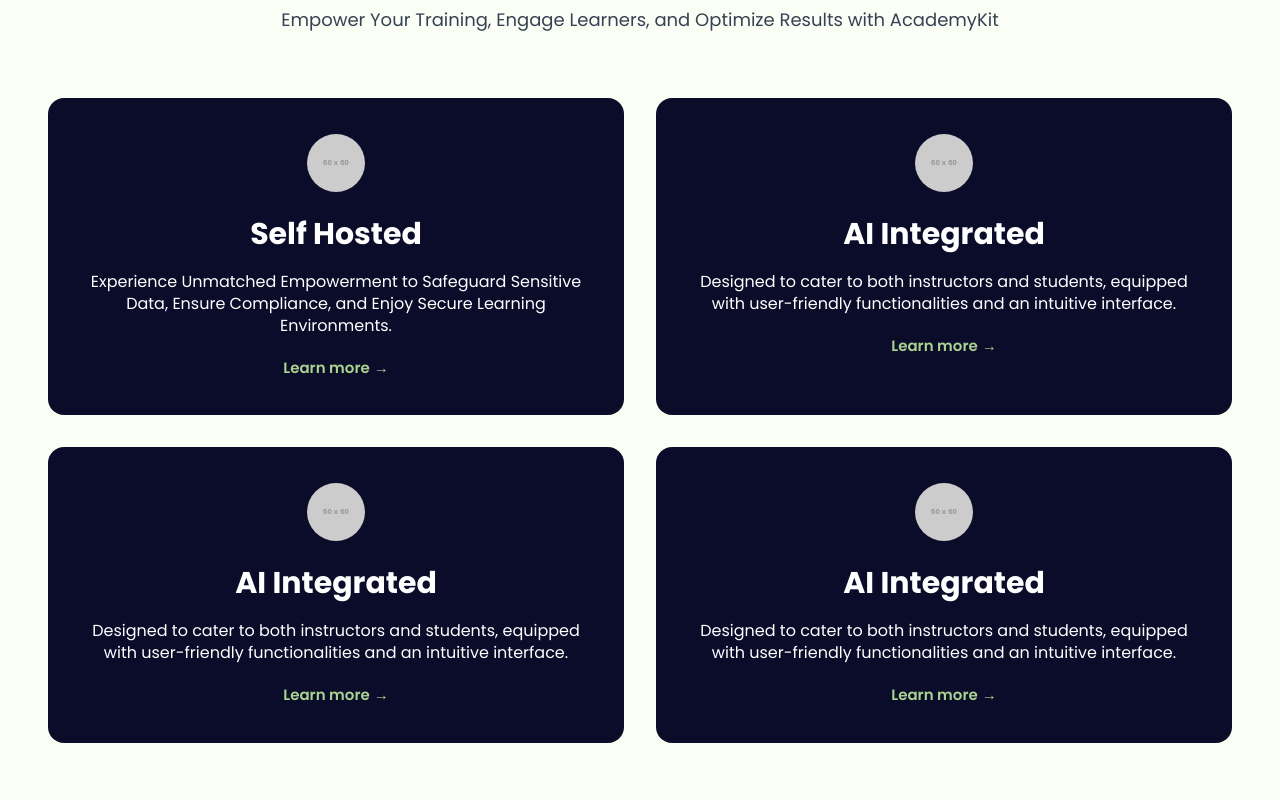
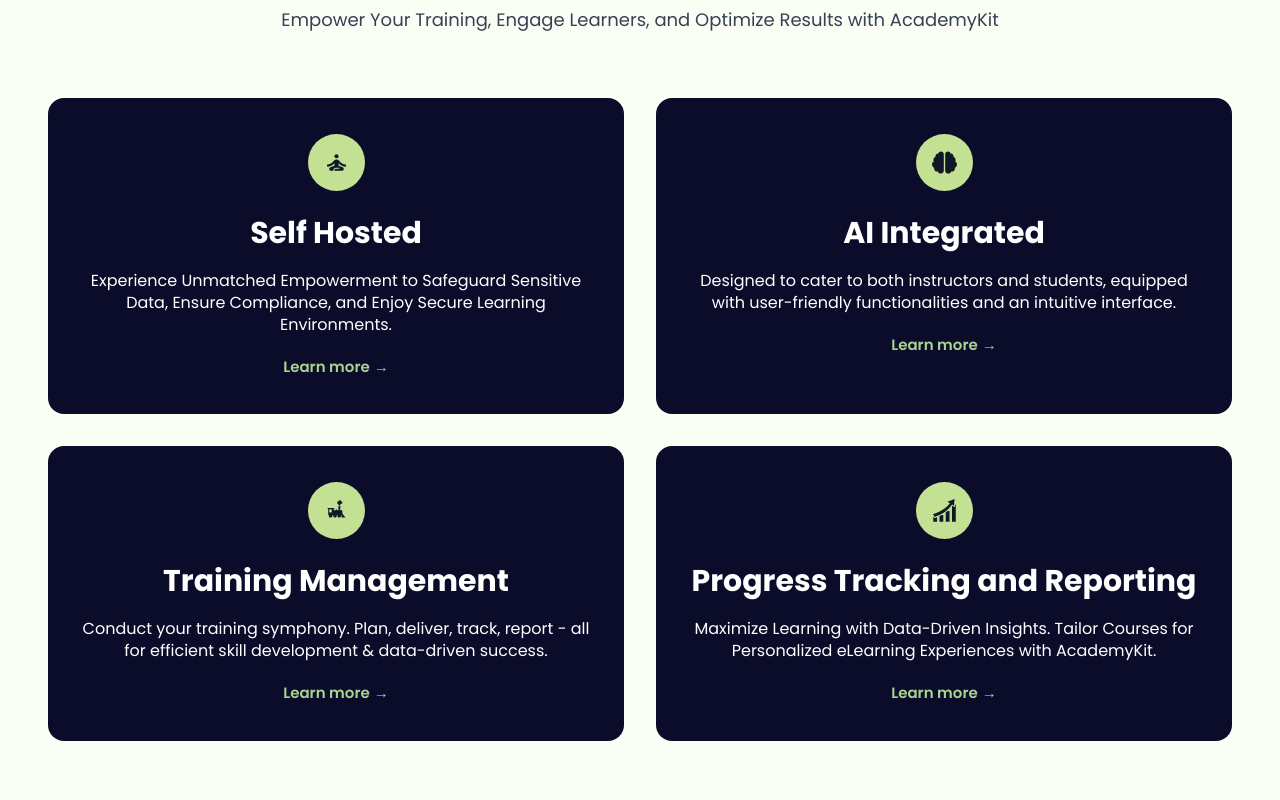
Before and after one commit to brihat2590/AcademyKit, a Next.js app: page /why in a window 1280 px wide. Shown: the part 820-1620 px from the top of the page. Built offline with nearby package versions, Linux system fonts and the light colour scheme.

Commit message:
completed the whole resources

```diff
--- a/src/app/about-us/page.tsx
+++ b/src/app/about-us/page.tsx
@@ -27,9 +27,9 @@
                     </span>
                     </span>
                 </h2>
-                <button className="mt-10 px-6 py-1.5 bg-[#c3e192] text-[#0a0a32] font-semibold rounded-md shadow border-3 border-gray-900 hover:border-green-700 transition">
+                <a href="https://hub.docker.com/r/academykit/academy" target="_blank" rel="noopener noreferrer"  className="mt-10 px-6 py-1.5 bg-[#c3e192] text-[#0a0a32] font-semibold rounded-md shadow border-3 border-gray-900 hover:border-green-700 transition">
                     Get Started
-                </button>
+                </a>
                 </section>
 
 
@@ -46,9 +46,9 @@
                         </p>
                         <div className="flex justify-center gap-4">
 
-                          <button className="px-5 py-2 rounded-md bg-[#c2e092] text-[#0c0c3d] font-semibold shadow transition border-3 hover:border-[#6a9b29] border-[#0c0c3d]">
+                          <a href="https://hub.docker.com/r/academykit/academy" target="_blank" rel="noopener noreferrer" className="px-5 py-2 rounded-md bg-[#c2e092] text-[#0c0c3d] font-semibold shadow transition border-3 hover:border-[#6a9b29] border-[#0c0c3d]">
                             Try Now!
-                          </button>
+                          </a>
                         </div>
 
                         {/* Floating shapes – large + popped out further */}
--- a/src/app/why/page.tsx
+++ b/src/app/why/page.tsx
@@ -1,3 +1,9 @@
+import { User } from "lucide-react";
+import Link from "next/link";
+import { FaBrain } from "react-icons/fa";
+import { GiProgression } from "react-icons/gi";
+import { MdSelfImprovement } from "react-icons/md";
+import { WiTrain } from "react-icons/wi";
 
 
 export default function page() {
@@ -15,10 +21,10 @@
               Explore AcademyKit's Powerful Features
             </p>
             <div className="flex justify-center  gap-4">
-              <a  href="https://hub.docker.com/r/academykit/academy" className="bg-[#c2e092] text-black font-semibold px-6 py-2  border-3 border-[#0a0b34] hover:border-[#6a9b29] transition duration rounded-sm">
+              <a  href="https://hub.docker.com/r/academykit/academy" target="_blank" rel="noopener noreferrer" className="bg-[#c2e092] text-black font-semibold px-6 py-2  border-3 border-[#0a0b34] hover:border-[#6a9b29] transition duration rounded-sm">
                 Try Now!
               </a>
-              <a href="https://docs.academykit.co/introduction" className="bg-white text-black font-semibold px-6 py-2  hover:bg-gray-200 transition border-3 border-[#0a0b34] hover:border-[#6a9b29] rounded-sm">
+              <a href="https://docs.academykit.co/introduction" target="_blank" rel="noopener noreferrer" className="bg-white text-black font-semibold px-6 py-2  hover:bg-gray-200 transition border-3 border-[#0a0b34] hover:border-[#6a9b29] rounded-sm">
                 Learn How
               </a>
             </div>
@@ -47,95 +53,74 @@
   <div className="flex flex-wrap justify-center gap-8"> {/* Changed to stretch for equal height */}
     {/* Card 1 */}
     <div className="bg-[#0b0c2a] text-white rounded-2xl px-7 py-9 w-full max-w-xl flex flex-col items-center"> {/* Increased padding slightly */}
-      <div className="mb-5">
-        <img
-          src="https://via.placeholder.com/60"
-          alt="Self Hosted Icon"
-          width={58}
-          height={58}
-          className="rounded-full"
-        />
+      <div className="mb-5 bg-[#c3e192] text-gray-900 p-4 rounded-full">
+        <MdSelfImprovement size={25}/>
+
       </div>
       <h3 className="text-[30px] font-bold mb-3.5">Self Hosted</h3>  {/* Between xl and 2xl */}
       <p className="text-center text-[16px] mb-5 leading-snug">  {/* Slightly larger than base */}
         Experience Unmatched Empowerment to Safeguard Sensitive Data,
         Ensure Compliance, and Enjoy Secure Learning Environments.
       </p>
-      <a
-        href="#"
+      <Link
+        href="/self-hosted-lms"
     className="text-[#aad390] font-semibold inline-flex items-center gap-1 hover:text-[#5e862a] transition text-[15px]"
       >
         Learn more <span>&rarr;</span>
-      </a>
+      </Link>
     </div>
 
     {/* Card 2 */}
     <div className="bg-[#0b0c2a] text-white rounded-2xl px-7 py-9 w-full max-w-xl flex flex-col items-center">
-      <div className="mb-5">
-        <img
-          src="https://via.placeholder.com/60"
-          alt="AI Integrated Icon"
-          width={58}
-          height={58}
-          className="rounded-full"
-        />
+    <div className="mb-5 bg-[#c3e192] text-gray-900 p-4 rounded-full">
+        <FaBrain size={25}/>
+
       </div>
       <h3 className="text-[30px] font-bold mb-3.5">AI Integrated</h3>
       <p className="text-center text-[16px] mb-5 leading-snug">
         Designed to cater to both instructors and students, equipped with
         user-friendly functionalities and an intuitive interface.
       </p>
-      <a
-        href="#"
+      <Link
+        href="/ai-integrated"
         className="text-[#aad390] font-semibold inline-flex items-center gap-1 hover:text-[#5e862a] transition text-[15px]"
       >
         Learn more <span>&rarr;</span>
-      </a>
+      </Link>
     </div>
     <div className="flex flex-wrap justify-center gap-8">
     <div className="bg-[#0b0c2a] text-white rounded-2xl px-7 py-9 w-full max-w-xl flex flex-col items-center">
-      <div className="mb-5">
-        <img
-          src="https://via.placeholder.com/60"
-          alt="AI Integrated Icon"
-          width={58}
-          height={58}
-          className="rounded-full"
-        />
+    <div className="mb-5 bg-[#c3e192] text-gray-900 p-4 rounded-full">
+        <WiTrain size={25}/>
+
       </div>
-      <h3 className="text-[30px] font-bold mb-3.5">AI Integrated</h3>
+      <h3 className="text-[30px] font-bold mb-3.5">Training Management
+      </h3>
       <p className="text-center text-[16px] mb-5 leading-snug">
-        Designed to cater to both instructors and students, equipped with
-        user-friendly functionalities and an intuitive interface.
+      Conduct your training symphony. Plan, deliver, track, report - all for efficient skill development & data-driven success.
       </p>
-      <a
-        href="#"
+      <Link
+        href="/training-management"
         className="text-[#aad390] font-semibold inline-flex items-center gap-1 hover:text-[#5e862a] transition text-[15px]"
       >
         Learn more <span>&rarr;</span>
-      </a>
+      </Link>
     </div>
     <div className="bg-[#0b0c2a] text-white rounded-2xl px-7 py-9 w-full max-w-xl flex flex-col items-center">
-      <div className="mb-5">
-        <img
-          src="https://via.placeholder.com/60"
-          alt="AI Integrated Icon"
-          width={58}
-          height={58}
-          className="rounded-full"
-        />
+    <div className="mb-5 bg-[#c3e192] text-gray-900 p-4 rounded-full">
+        <GiProgression size={25}/>
+
       </div>
-      <h3 className="text-[30px] font-bold mb-3.5">AI Integrated</h3>
+      <h3 className="text-[30px] font-bold mb-3.5">Progress Tracking and Reporting</h3>
       <p className="text-center text-[16px] mb-5 leading-snug">
-        Designed to cater to both instructors and students, equipped with
-        user-friendly functionalities and an intuitive interface.
+      Maximize Learning with Data-Driven Insights. Tailor Courses for Personalized eLearning Experiences with AcademyKit.
       </p>
-      <a
-        href="#"
+      <Link
+        href="/analytics"
         className="text-[#aad390] font-semibold inline-flex items-center gap-1 hover:text-[#5e862a] transition text-[15px]"
       >
         Learn more <span>&rarr;</span>
-      </a>
+      </Link>
     </div>
 
 
@@ -162,12 +147,12 @@
 
         {/* Right Buttons */}
         <div className="flex gap-4">
-          <button className="bg-[#0b0c2a] text-white font-semibold px-6 py-2 rounded hover:text-[#1a1b4a] hover:bg-white transition border-3 border-[#0b0c2a]">
+          <a href="https://hub.docker.com/r/academykit/academy" target="_blank" rel="noopener noreferrer" className="bg-[#0b0c2a] text-white font-semibold px-6 py-2 rounded hover:text-[#1a1b4a] hover:bg-white transition border-3 border-[#0b0c2a]">
             Get Started
-          </button>
-          <button className="bg-white text-[#0b0c2a] border-2 border-[#0b0c2a] font-semibold px-6 py-2 rounded hover:bg-gray-100 transition brder-3 hover:border-[#6a9b29]">
+          </a>
+          <a href="https://docs.academykit.co/introduction" target="_blank" rel="noopener noreferrer"  className="bg-white text-[#0b0c2a]  border-[#0b0c2a] font-semibold px-6 py-2 rounded hover:bg-gray-100 transition border-3 hover:border-[#6a9b29]">
             Learn More
-          </button>
+          </a>
         </div>
       </div>
     </section>
--- a/src/components/pricing/pricingPage.tsx
+++ b/src/components/pricing/pricingPage.tsx
@@ -3,12 +3,14 @@
 import { useState } from 'react';
 import PricingTable from './pricingTable';
 import { GiZipper } from 'react-icons/gi';
+import { PiDeviceMobileSlashFill } from 'react-icons/pi';
+import Link from 'next/link';
 
 export default function PricingSection() {
   const [isAnnual, setIsAnnual] = useState(false);
 
   return (
-    <div className="min-h-screen bg-[#fbfef5] py-12 px-4 sm:px-6 lg:px-8">
+    <div className="min-h-screen bg-[#fbfef5] py-12 px-4 sm:px-6 lg:px-8 border-b border-gray-200">
       <div className="max-w-7xl mx-auto">
         {/* Header */}
         <div className="text-center mb-16  ">
@@ -136,7 +138,8 @@
             <div className='flex flex-col gap-3'>
 
               <div>
-                <GiZipper/>
+                {/* <GiZipper/> */}
+                <PiDeviceMobileSlashFill/>
 
 
               </div>
@@ -178,13 +181,13 @@
 
         </div>
 
-        <div className="flex justify-center sm:justify-end  max-w-lg gap-8  mt-8 md:ml-10 ">
-            <button className="bg-gray-900 text-white  px-6 rounded-sm font-medium hover:bg-white hover:text-gray-900 hover:border-gray-900 border-3  transition duration-500 py-2">
+        <div className="flex justify-center sm:justify-end  max-w-lg gap-8  mt-8 md:ml-11 mb-10 ">
+            <Link href="/request-demo" className="bg-gray-900 text-white  px-6 rounded-sm font-medium hover:bg-white hover:text-gray-900 hover:border-gray-900 border-3 border-gray-900  transition duration-500 py-2">
               Book an Appointment
-            </button>
-            <button className="text-[#0a0b34] bg-[#c2e092] border-3 border-[#0a0b34]  transition duration-500 rounded-sm  px-6 hover:border-[#c2e092] ">
+            </Link>
+            <a href='https://hub.docker.com/r/academykit/academy'  target="_blank" rel="noopener noreferrer" className="text-[#0a0b34] bg-[#c2e092] border-3 border-[#0a0b34]  transition duration-500 rounded-sm  px-6 hover:border-[#c2e092] flex items-center font-semibold ">
               Try Now!
-            </button>
+            </a>
           </div>
 
 
--- a/src/components/pricing/pricingTable.tsx
+++ b/src/components/pricing/pricingTable.tsx
@@ -73,7 +73,7 @@
               )}
             </div>
 
-            <div className="px-6 py-4   flex justify-cenWter text-center">
+            <div className="px-6 py-4   flex justify-center text-center">
               {premium === true ? (
                 <div className="w-6 h-6 rounded flex items-center justify-center">
                   <Check className="w-6 h-6 text-gray-900" strokeWidth={2.5} />
```
Also changed, not shown: src/app/customer-success/page.tsx (+9 -8 lines), src/app/employee-training/page.tsx (+8 -8 lines).
